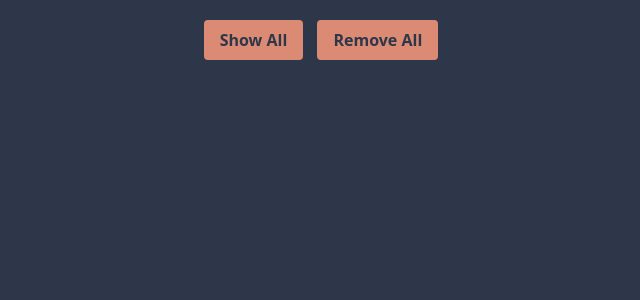
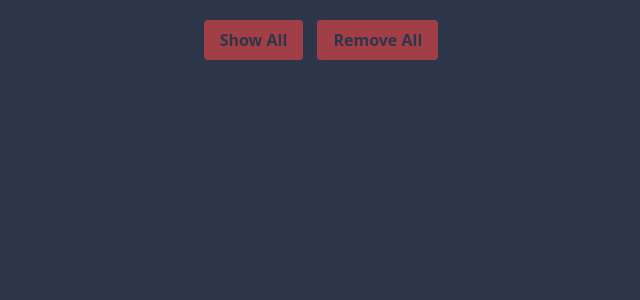
Before and after one commit to MatthewShell1/history, a PHP site: page / in a window 1280 px wide. Shown: the top 300 px of the page, without its empty margins (319-959 px from the left). Run offline with PHP 8.4, Linux system fonts and the light colour scheme; data that the repository does not hold is empty; some libraries are stand-ins or nearby versions.

Commit message:
changed button color

```diff
--- a/index.php
+++ b/index.php
@@ -30,7 +30,7 @@ $catResult = $conn->query($catSql);
   .filter-options button {
     padding: 8px 16px;
     margin: 0 5px;
-    background-color: #DB8A74;
+    background-color: #A23E48;
     color: #2e364a;
     border: none;
     border-radius: 4px;
```
